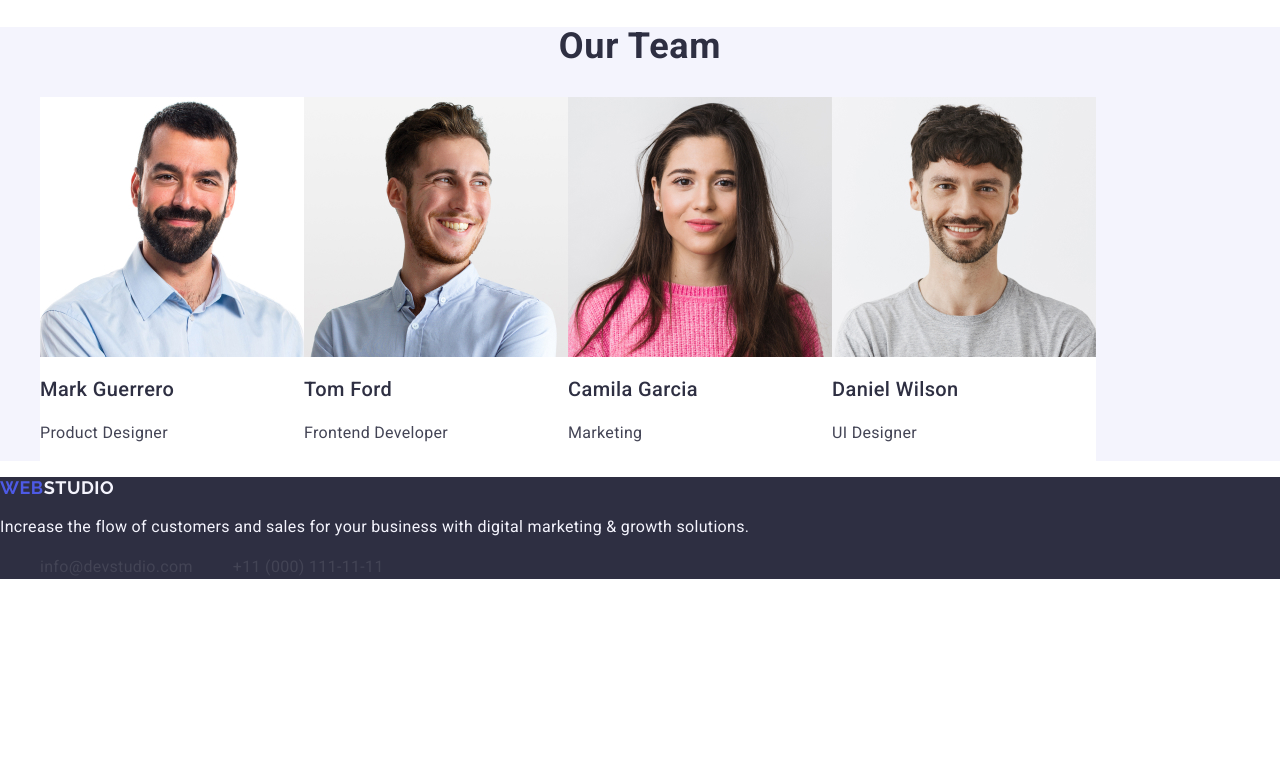
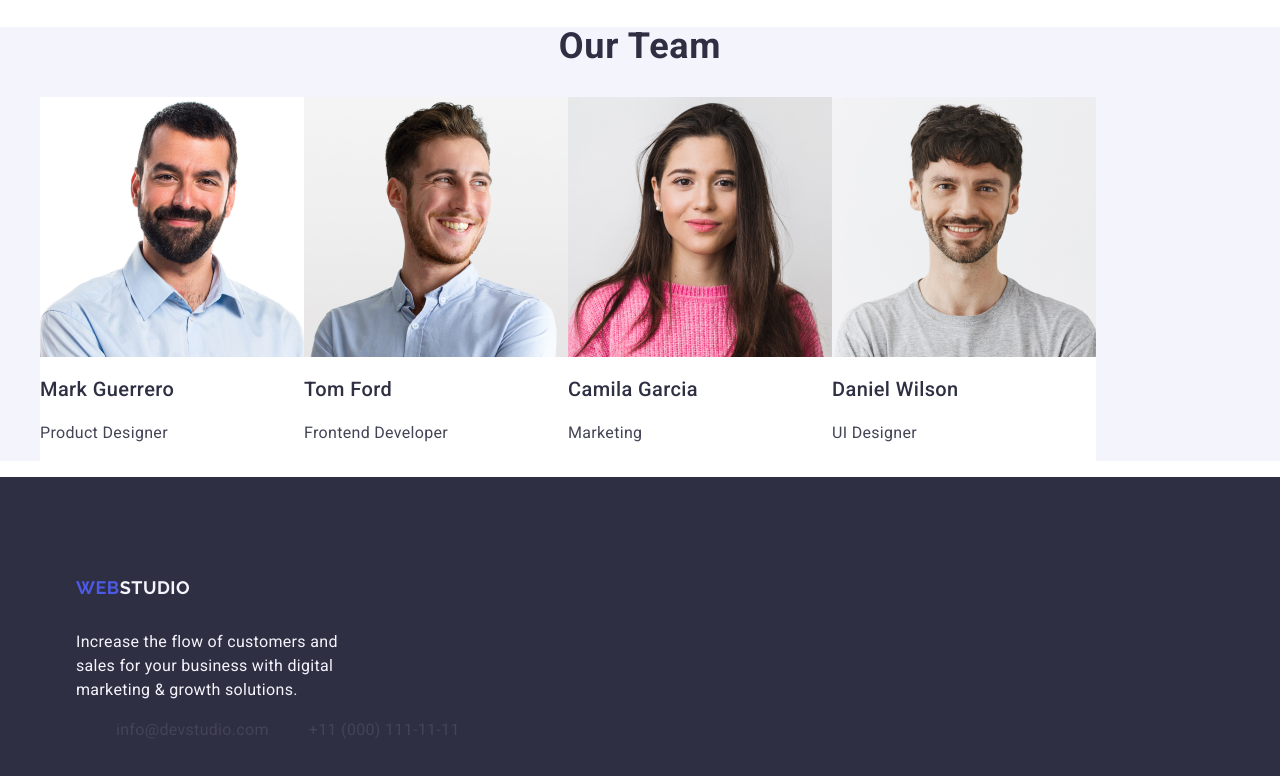
Before and after one commit to turbomatrixxxl/goit-markup-hw-03, a plain HTML site: page index.html in a window 1280 px wide. Shown: the part 1272-2048 px from the top of the page. Before the commit the page ends 1867 px from the top, so only its background shows below. Drawn offline with nearby package versions, Linux system fonts and the light colour scheme.

Commit message:
final footer

```diff
--- a/css/styles.css
+++ b/css/styles.css
@@ -162,6 +162,7 @@ header > .header-div {
 
 .footer {
   background-color: #2e2f42;
+  padding: 100px 0;
 }
 
 /* footer logo */
@@ -173,6 +174,8 @@ header > .header-div {
   letter-spacing: 0.03em;
   text-transform: uppercase;
   color: #4d5ae5;
+  display: inline-block;
+  margin-bottom: 16px;
 }
 
 .link {
@@ -188,6 +191,7 @@ header > .header-div {
   line-height: 1.5; /* 150% */
   letter-spacing: 0.02em;
   color: #f4f4fd;
+  max-width: 264px;
 }
 
 .footer-logo-and-text {
--- a/index.html
+++ b/index.html
@@ -69,10 +69,10 @@
 
     <!-- Main -->
     <main>
+      <!-- Hero section -->
+      <section class="studio-main-hero">
         <!-- Div Hero section -->
         <div class="container">
-        <!-- Hero section -->
-        <section class="studio-main-hero">
           <!-- Hero section Main Title -->
           <h1 class="studio-main-hero-header">
             Effective Solutions for Your Business
@@ -81,8 +81,8 @@
           <button class="studio-hero-button" type="button">
             Order Service
           </button>
+        </div>
       </section>
-      </div>
 
       <!-- Section 1 -->
       <section>
@@ -193,14 +193,16 @@
 
     <!-- Footer elements -->
     <footer class="footer">
+      <!-- footer div -->
+      <div class="container">
         <!-- Logo link cu text-->
         <a class="footer-logo link" href="./index.html"
           >Web<span class="footer-logo-span">Studio</span></a
         >
         <!-- Text final -->
         <p class="footer-final-text">
-        Increase the flow of customers and sales for your business with digital
-        marketing & growth solutions.
+          Increase the flow of customers and sales for your business with
+          digital marketing & growth solutions.
         </p>
 
         <!-- Address -->
@@ -218,6 +220,7 @@
             </li>
           </ul>
         </address>
+      </div>
     </footer>
   </body>
 </html>
```
Also changed, not shown: portfolio.html (+5 -2 lines). Lines whose indentation alone changed are shown as unchanged.
